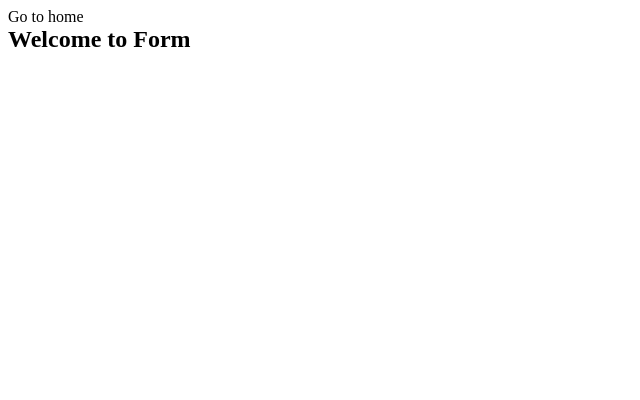
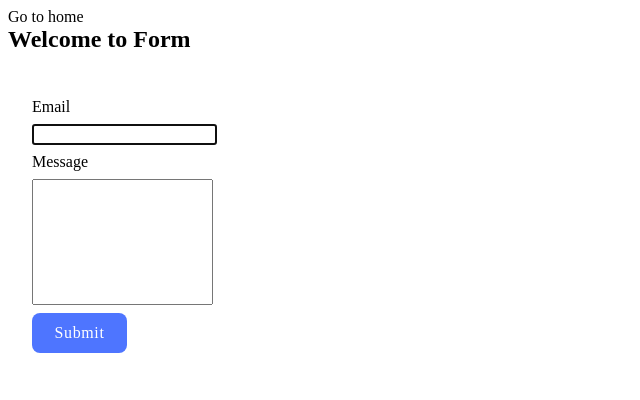
Before and after one commit to VictoriaKiselova/goit-js-hw-09, a website built with Vite: page src/2-form.html in a window 1280 px wide. Shown: the whole page, without its empty margins (0-640 px from the left). Built offline with nearby package versions, Linux system fonts and the light colour scheme.

Commit message:
add task 2-form

```diff
--- a/src/2-form.html
+++ b/src/2-form.html
@@ -1,5 +1,6 @@
 <!DOCTYPE html>
 <html lang="en">
+
 <head>
   <meta charset="UTF-8" />
   <meta http-equiv="X-UA-Compatible" content="IE=edge" />
@@ -7,11 +8,24 @@
   <title>Form</title>
   <link rel="stylesheet" href="./css/styles.css">
 </head>
+
 <body>
   <section>
     <a href="./index.html">Go to home</a>
     <h1>Welcome to Form</h1>
+    <form class="feedback-form" autocomplete="off">
+      <label>
+        Email
+        <input type="email" name="email" autofocus />
+      </label>
+      <label>
+        Message
+        <textarea name="message" rows="8"></textarea>
+      </label>
+      <button type="submit">Submit</button>
+    </form>
   </section>
   <script type="module" src="./js/2-form.js"></script>
 </body>
+
 </html>
--- /dev/null
+++ b/src/css/styles-2form.css
@@ -0,0 +1,36 @@
+.feedback-form {
+  padding: 24px;
+  display: flex;
+  flex-direction: column;
+  gap: 8px;
+  align-items: start;
+  justify-content: center;
+  border-radius: 8px;
+  padding: 24px;
+  width: 408px;
+  height: 296px;
+  background: #fff;
+}
+input {
+  display: block;
+  margin-top: 8px;
+}
+textarea {
+  display: block;
+  margin-top: 8px;
+  resize: none;
+}
+button {
+  border-radius: 8px;
+  padding: 8px 16px;
+  width: 95px;
+  height: 40px;
+  background: #4e75ff;
+  border: none;
+  font-family: var(--font-family);
+  font-weight: 500;
+  font-size: 16px;
+  line-height: 150%;
+  letter-spacing: 0.04em;
+  color: #fff;
+}
--- a/src/css/styles.css
+++ b/src/css/styles.css
@@ -6,3 +6,4 @@
 */
 @import url('./reset.css');
 @import url('./styles-1gallery.css');
+@import url('./styles-2form.css');
--- a/src/js/2-form.js
+++ b/src/js/2-form.js
@@ -1 +1,33 @@
-console.log('form');
+const form = document.querySelector('.feedback-form');
+form.addEventListener('input', event => {
+  event.preventDefault();
+  let objValue = {
+    email: form.elements['email'].value,
+    message: form.elements['message'].value,
+  };
+  localStorage.setItem('feedback-form-state', JSON.stringify(objValue));
+});
+
+function getValue(form) {
+  const localStorageValue = localStorage.getItem('feedback-form-state');
+  if (localStorageValue) {
+    const parsedObj = JSON.parse(localStorageValue);
+    form.elements['email'].value = parsedObj.email;
+    form.elements['message'].value = parsedObj.message;
+  }
+}
+getValue(form);
+
+form.addEventListener('submit', event => {
+  event.preventDefault();
+  let objValue = {
+    email: form.elements['email'].value,
+    message: form.elements['message'].value,
+  };
+  console.log(objValue);
+  localStorage.removeItem('feedback-form-state');
+  const input = document.querySelector('input');
+  input.value = '';
+  const textarea = document.querySelector('textarea');
+  textarea.value = '';
+});
```
Also changed, not shown: src/js/main.js (deleted). Lines whose indentation alone changed are shown as unchanged.
